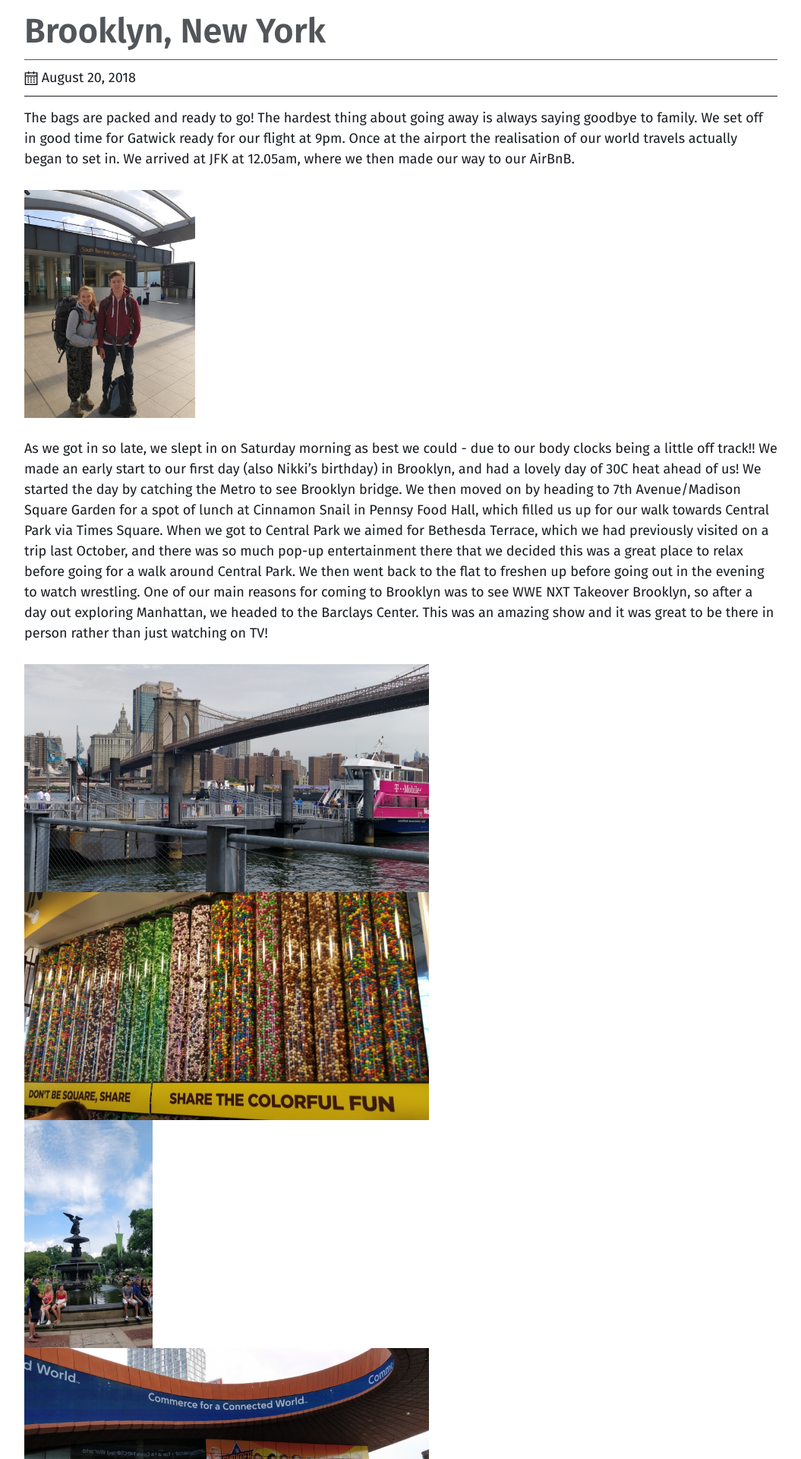
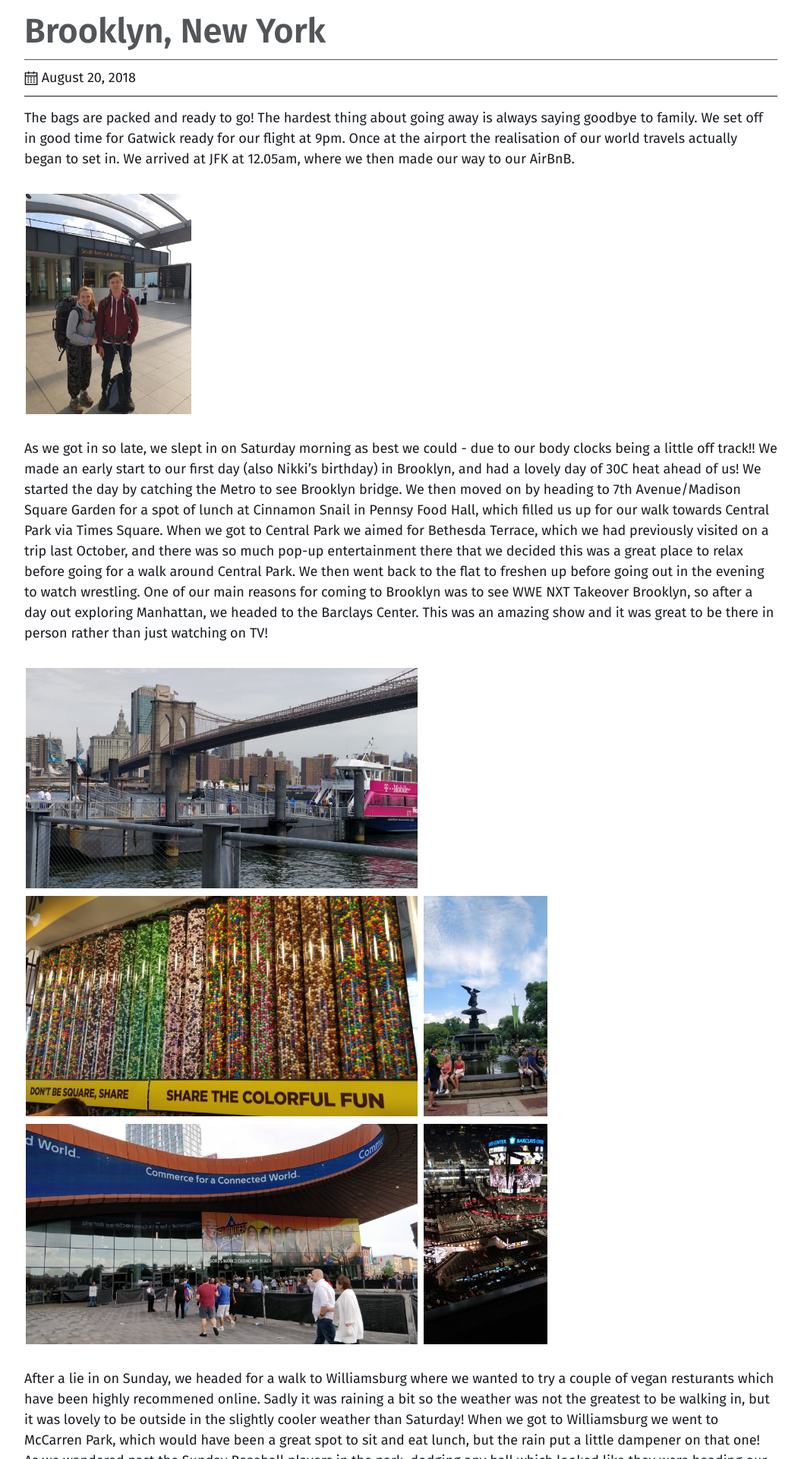
Before and after one commit to mattwalter91/Travel-Blog, a Jekyll site: the page built from _posts/2018-08-20-Brooklyn-New-York.markdown, in a window 1280 px wide. Shown: the part 341-2261 px from the top of the page at 76% size, without its empty margins (40-1095 px from the left). Built offline with Jekyll 4.4.1, drawn with Linux system fonts in a browser that asks for light colours.

Commit message:
Img padding

```diff
--- a/_sass/custom.scss
+++ b/_sass/custom.scss
@@ -39,7 +39,7 @@
 		padding: 10px 0;
 	}
 	img{
-		display: flex;
 		max-height: 300px;
+		padding: 5px 2px;
 	}
 }
```
